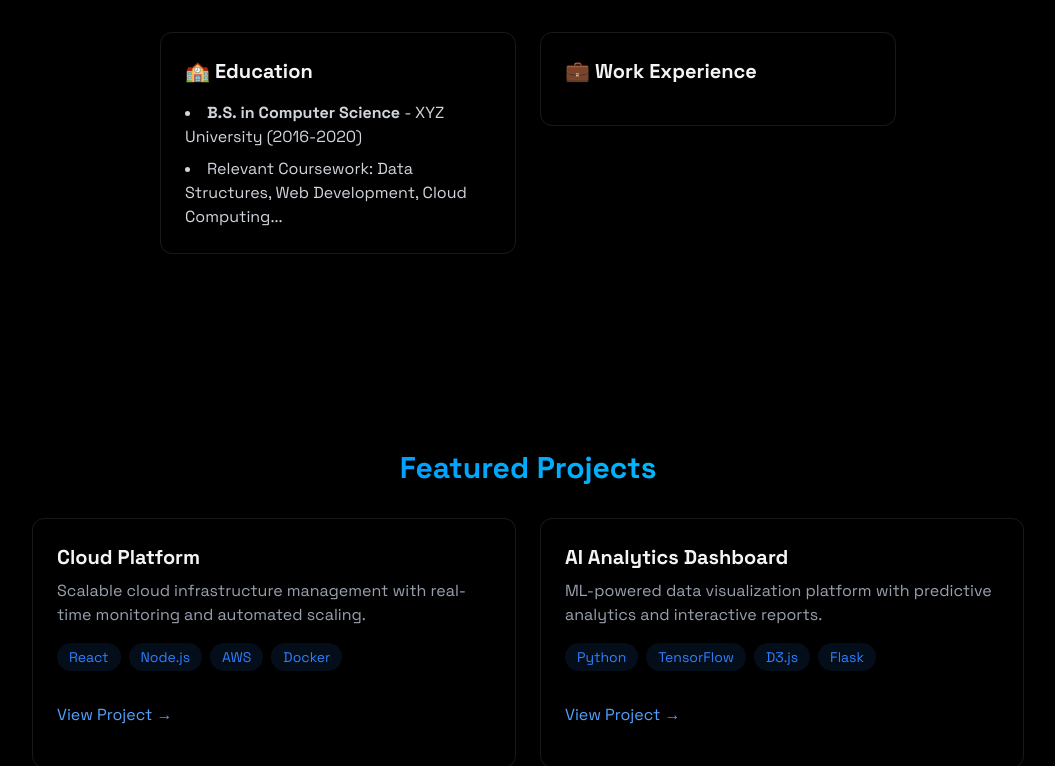
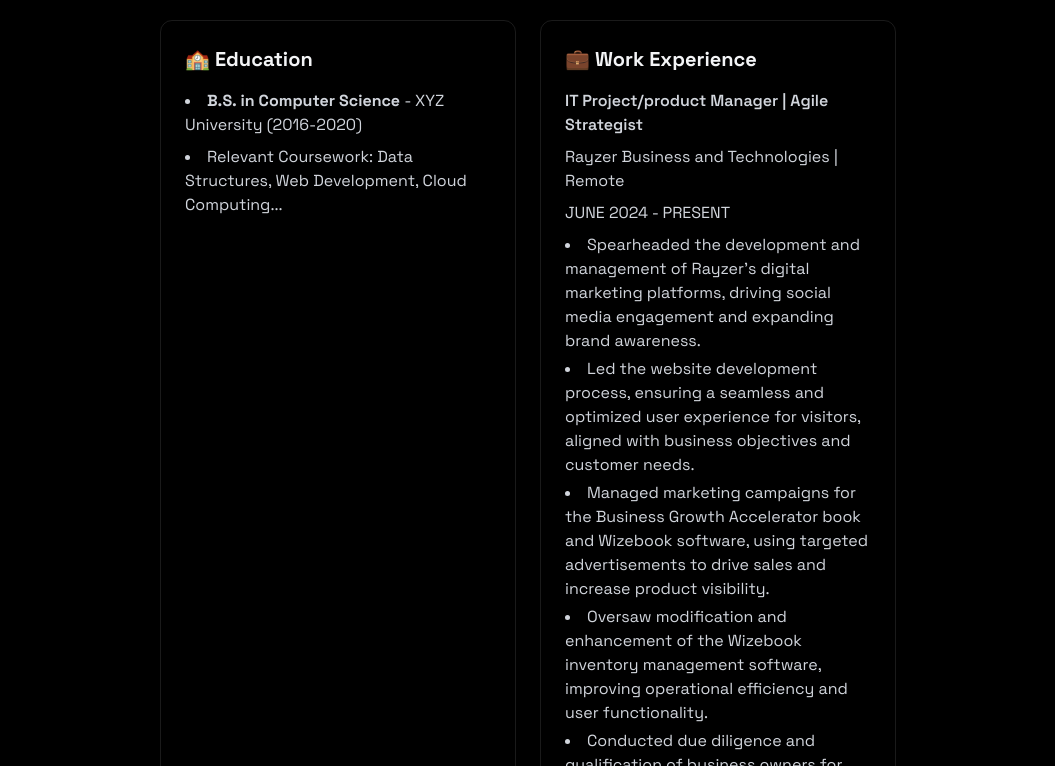
Before and after one commit to Chucks-Dave/omoye-portfolio, a React (Vite) app: page / in a window 1280 px wide. Shown: the part 1254-2020 px from the top of the page, without its empty margins (112-1167 px from the left). Built offline with nearby package versions, Linux system fonts and the light colour scheme.

Commit message:
added content to about section

```diff
--- a/src/components/sections/About.jsx
+++ b/src/components/sections/About.jsx
@@ -134,9 +134,24 @@
               </ul>
             </div>
             <div className="">
-              <div className="p-6 rounded-xl  w-full  border-white/10 border hover:-translate-y-1 transition-all">
+              <div className="p-6 rounded-xl w-full border-white/10 border hover:-translate-y-1 transition-all">
                 <h3 className="text-xl font-bold mb-4"> 💼 Work Experience </h3>
-                <div className="space-y-2 text-gray-300"></div>
+
+                <div className="space-y-2 text-gray-300">
+                  {experiences.map((experience, key) => (
+                    <div key={key} className="space-y-2">
+                      <h4 className="font-semibold">{experience.title}</h4>
+                      <p>{experience.company_name}</p>
+                      <p>{experience.date}</p>
+
+                      <ul className="list-disc list-inside space-y-1">
+                        {experience.points.map((point, idx) => (
+                          <li key={idx}>{point}</li>
+                        ))}
+                      </ul>
+                    </div>
+                  ))}
+                </div>
               </div>
             </div>
           </div>
```
